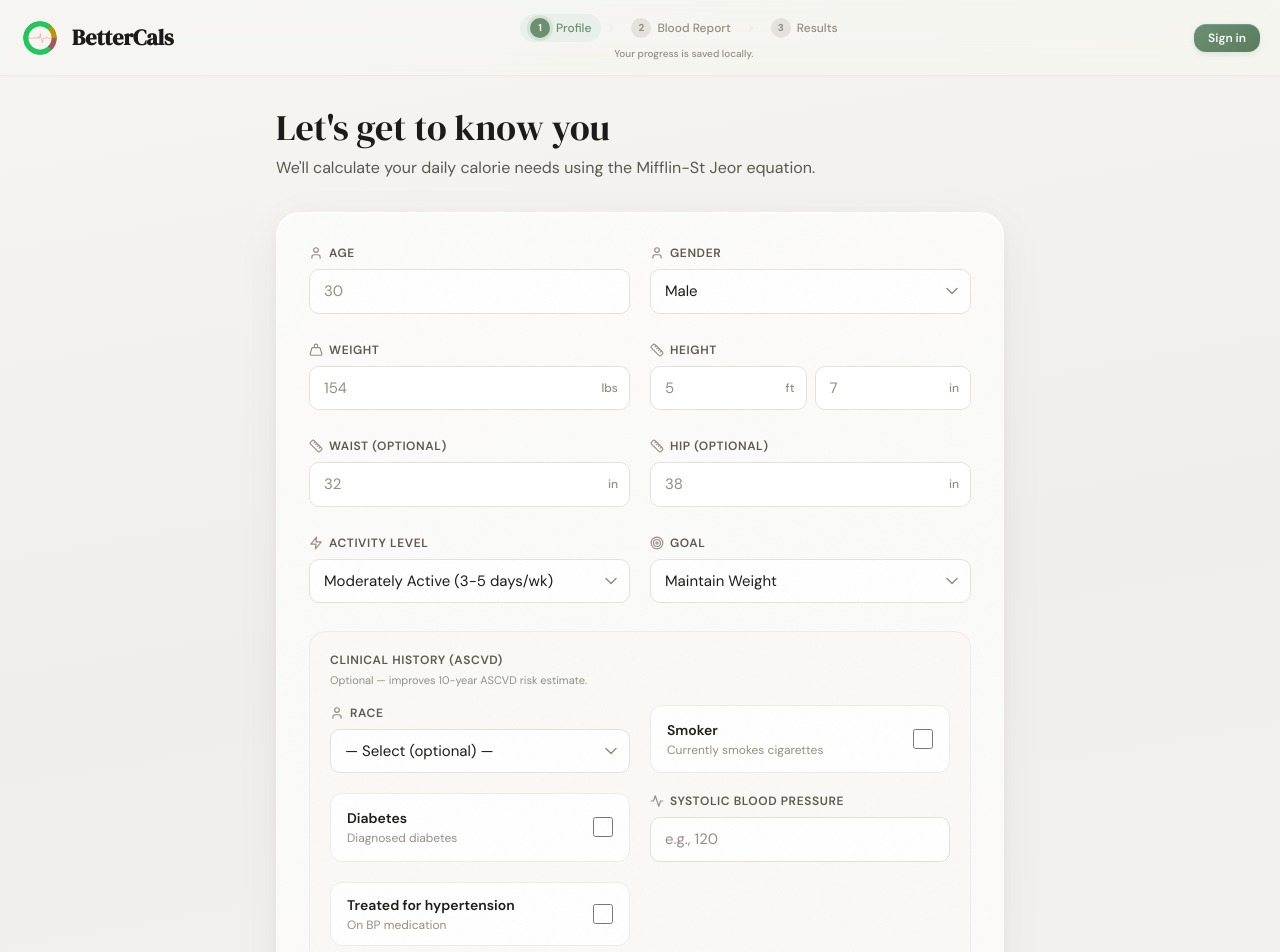
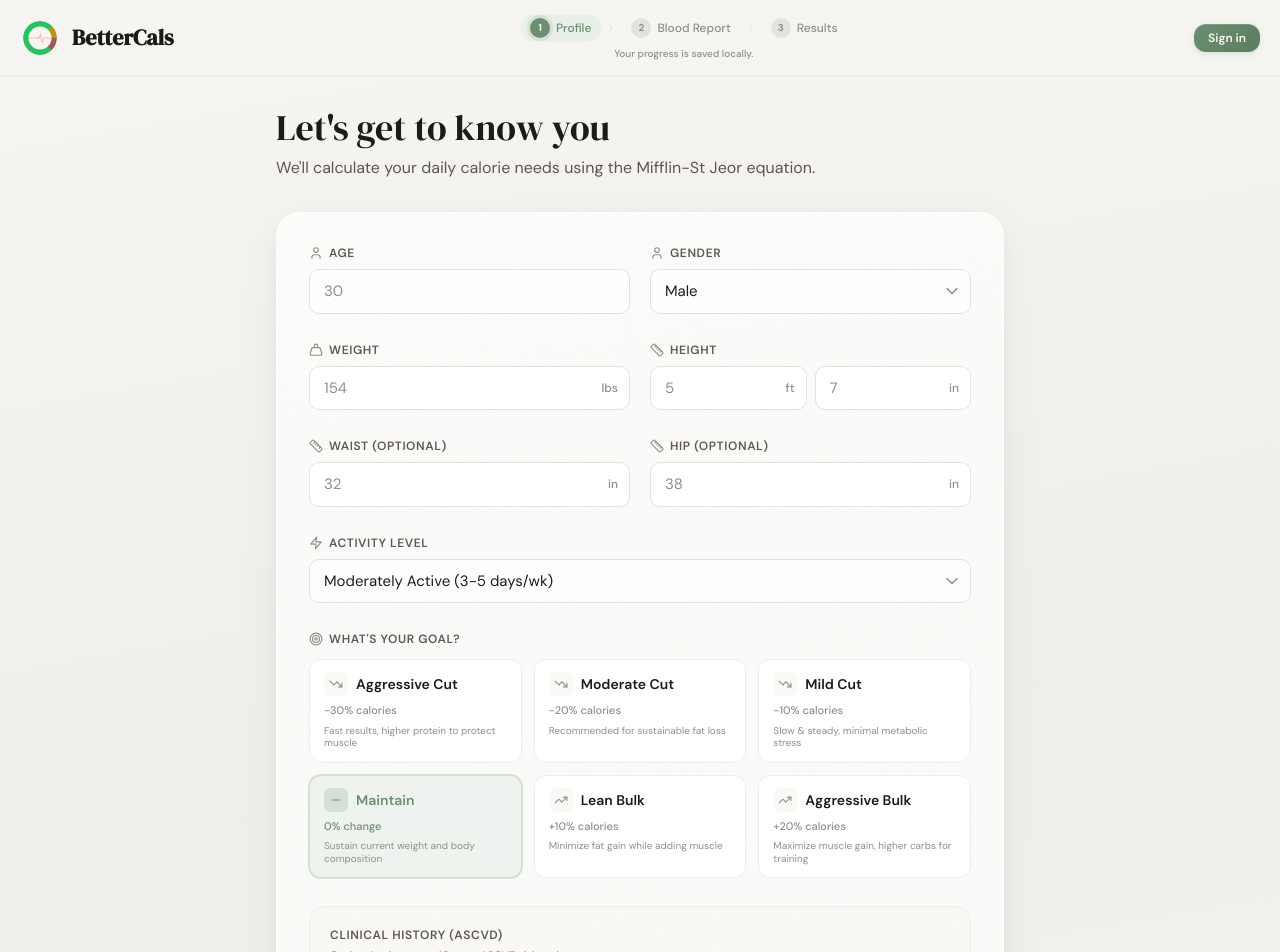
Before and after one commit to cyrusamalan/BetterCals, a Next.js app: page / in a window 1280 px wide. Shown: the top 952 px of the page. Built offline with nearby package versions, Linux system fonts and the light colour scheme; no server answers.

Commit message:
update profile

```diff
--- a/components/ProfileDropdown.tsx
+++ b/components/ProfileDropdown.tsx
@@ -41,7 +41,7 @@ export default function ProfileDropdown({ profile, onEditProfile }: ProfileDropd
   const initials = (user?.firstName?.[0] || user?.emailAddresses?.[0]?.emailAddress?.[0] || 'U').toUpperCase();
 
   const heightDisplay = `${profile.heightFeet}'${profile.heightInches}"`;
-  const goalLabel = profile.goal === 'lose' ? 'Lose' : profile.goal === 'gain' ? 'Gain' : 'Maintain';
+  const goalLabel = profile.goal.startsWith('lose') ? 'Lose' : profile.goal.startsWith('gain') ? 'Gain' : 'Maintain';
 
   return (
     <div ref={ref} className="relative">
--- a/components/TDEEForm.tsx
+++ b/components/TDEEForm.tsx
@@ -2,7 +2,7 @@
 
 import { useForm } from 'react-hook-form';
 import { UserProfile, ActivityLevel } from '@/types';
-import { ArrowRight, User, Ruler, Weight, Zap, Target, Activity } from 'lucide-react';
+import { ArrowRight, User, Ruler, Weight, Zap, Target, Activity, TrendingDown, Minus, TrendingUp } from 'lucide-react';
 
 interface TDEEFormProps {
   onSubmit: (profile: UserProfile) => void;
@@ -17,7 +17,7 @@ interface FormData {
   heightFeet: number;
   heightInches: number;
   activityLevel: ActivityLevel;
-  goal: 'lose' | 'maintain' | 'gain';
+  goal: 'lose-aggressive' | 'lose-moderate' | 'lose-mild' | 'maintain' | 'gain-lean' | 'gain-aggressive';
   smoker?: boolean;
   diabetic?: boolean;
   bloodPressureSystolic?: number;
@@ -27,7 +27,7 @@ interface FormData {
 }
 
 export default function TDEEForm({ onSubmit, initialValues }: TDEEFormProps) {
-  const { register, handleSubmit, formState: { errors } } = useForm<FormData>({
+  const { register, handleSubmit, watch, setValue, formState: { errors } } = useForm<FormData>({
     defaultValues: initialValues ? {
       age: initialValues.age,
       gender: initialValues.gender,
@@ -46,7 +46,7 @@ export default function TDEEForm({ onSubmit, initialValues }: TDEEFormProps) {
     } : {
       gender: 'male',
       activityLevel: 'moderate',
-      goal: 'maintain',
+      goal: 'maintain' as const,
       smoker: false,
       diabetic: false,
       treatedForHypertension: false,
@@ -194,8 +194,7 @@ export default function TDEEForm({ onSubmit, initialValues }: TDEEFormProps) {
         </FieldGroup>
       </div>
 
-      {/* Row 3: Activity + Goal */}
-      <div className="grid grid-cols-1 sm:grid-cols-2 gap-5">
+      {/* Row 3: Activity Level */}
       <FieldGroup icon={Zap} label="Activity Level">
         <select
           {...register('activityLevel', { required: true })}
@@ -209,17 +208,8 @@ export default function TDEEForm({ onSubmit, initialValues }: TDEEFormProps) {
         </select>
       </FieldGroup>
 
-        <FieldGroup icon={Target} label="Goal">
-          <select
-            {...register('goal', { required: true })}
-            className="select-field"
-          >
-            <option value="lose">Lose Weight (-20%)</option>
-            <option value="maintain">Maintain Weight</option>
-            <option value="gain">Build Muscle (+10%)</option>
-          </select>
-        </FieldGroup>
-      </div>
+      {/* Goal Selection Cards */}
+      <GoalSelector value={watch('goal')} onChange={(g) => setValue('goal', g)} />
 
       {/* Row 4: Clinical History (ASCVD) */}
       <div
@@ -317,6 +307,131 @@ export default function TDEEForm({ onSubmit, initialValues }: TDEEFormProps) {
   );
 }
 
+const GOAL_OPTIONS: {
+  value: FormData['goal'];
+  label: string;
+  desc: string;
+  detail: string;
+  icon: React.ElementType;
+  color: string;
+  bgColor: string;
+  borderColor: string;
+}[] = [
+  {
+    value: 'lose-aggressive',
+    label: 'Aggressive Cut',
+    desc: '-30% calories',
+    detail: 'Fast results, higher protein to protect muscle',
+    icon: TrendingDown,
+    color: 'var(--status-danger)',
+    bgColor: 'var(--status-danger-bg, #fef2f2)',
+    borderColor: 'var(--status-danger-border, #fecaca)',
+  },
+  {
+    value: 'lose-moderate',
+    label: 'Moderate Cut',
+    desc: '-20% calories',
+    detail: 'Recommended for sustainable fat loss',
+    icon: TrendingDown,
+    color: 'var(--status-warning, #d97706)',
+    bgColor: 'var(--status-warning-bg, #fffbeb)',
+    borderColor: 'var(--status-warning-border, #fde68a)',
+  },
+  {
+    value: 'lose-mild',
+    label: 'Mild Cut',
+    desc: '-10% calories',
+    detail: 'Slow & steady, minimal metabolic stress',
+    icon: TrendingDown,
+    color: 'var(--accent-warm, #b45309)',
+    bgColor: '#fdf8f0',
+    borderColor: '#f5e6d0',
+  },
+  {
+    value: 'maintain',
+    label: 'Maintain',
+    desc: '0% change',
+    detail: 'Sustain current weight and body composition',
+    icon: Minus,
+    color: 'var(--accent)',
+    bgColor: 'var(--status-normal-bg, #f0fdf4)',
+    borderColor: 'var(--status-normal-border, #bbf7d0)',
+  },
+  {
+    value: 'gain-lean',
+    label: 'Lean Bulk',
+    desc: '+10% calories',
+    detail: 'Minimize fat gain while adding muscle',
+    icon: TrendingUp,
+    color: 'var(--status-info, #2563eb)',
+    bgColor: 'var(--status-info-bg, #eff6ff)',
+    borderColor: 'var(--status-info-border, #bfdbfe)',
+  },
+  {
+    value: 'gain-aggressive',
+    label: 'Aggressive Bulk',
+    desc: '+20% calories',
+    detail: 'Maximize muscle gain, higher carbs for training',
+    icon: TrendingUp,
+    color: 'var(--status-info, #2563eb)',
+    bgColor: 'var(--status-info-bg, #eff6ff)',
+    borderColor: 'var(--status-info-border, #bfdbfe)',
+  },
+];
+
+function GoalSelector({ value, onChange }: { value: FormData['goal']; onChange: (g: FormData['goal']) => void }) {
+  return (
+    <div>
+      <label className="flex items-center gap-1.5 mb-3">
+        <Target className="w-3.5 h-3.5" style={{ color: 'var(--text-tertiary)' }} />
+        <span className="text-xs font-semibold uppercase tracking-wider" style={{ color: 'var(--text-secondary)' }}>
+          What&apos;s Your Goal?
+        </span>
+      </label>
+      <div className="grid grid-cols-2 sm:grid-cols-3 gap-3">
+        {GOAL_OPTIONS.map((opt) => {
+          const selected = value === opt.value;
+          const Icon = opt.icon;
+          return (
+            <button
+              key={opt.value}
+              type="button"
+              onClick={() => onChange(opt.value)}
+              className="relative flex flex-col items-start gap-1.5 rounded-xl px-3.5 py-3 text-left transition-all duration-200 cursor-pointer"
+              style={{
+                backgroundColor: selected ? opt.bgColor : 'var(--surface)',
+                border: `1.5px solid ${selected ? opt.borderColor : 'var(--border-light)'}`,
+                boxShadow: selected ? `0 0 0 1px ${opt.borderColor}` : 'none',
+              }}
+            >
+              <div className="flex items-center gap-2">
+                <div
+                  className="w-6 h-6 rounded-md flex items-center justify-center"
+                  style={{ backgroundColor: selected ? opt.borderColor : 'var(--bg-warm)' }}
+                >
+                  <Icon className="w-3.5 h-3.5" style={{ color: selected ? opt.color : 'var(--text-tertiary)' }} />
+                </div>
+                <span
+                  className="text-sm font-semibold"
+                  style={{ color: selected ? opt.color : 'var(--text-primary)' }}
+                >
+                  {opt.label}
+                </span>
+              </div>
+              <span className="text-[11px] font-medium" style={{ color: selected ? opt.color : 'var(--text-tertiary)' }}>
+                {opt.desc}
+              </span>
+              <span className="text-[10px] leading-tight" style={{ color: 'var(--text-tertiary)' }}>
+                {opt.detail}
+              </span>
+            </button>
+          );
+        })}
+      </div>
+    </div>
+  );
+}
+
 function FieldGroup({
   icon: Icon,
   label,
--- a/components/dashboard/CalorieTiersCard.tsx
+++ b/components/dashboard/CalorieTiersCard.tsx
@@ -5,7 +5,7 @@ import { Flame } from 'lucide-react';
 
 interface CalorieTiersCardProps {
   tiers: CalorieTier[];
-  userGoal: 'lose' | 'maintain' | 'gain';
+  userGoal: string;
   targetCalories: number;
 }
 
@@ -15,8 +15,8 @@ export default function CalorieTiersCard({ tiers, userGoal, targetCalories }: Ca
   }
 
   function tierMatchesGoal(tier: CalorieTier): boolean {
-    if (userGoal === 'lose') return tier.dailyChange < 0;
-    if (userGoal === 'gain') return tier.dailyChange > 0;
+    if (userGoal.startsWith('lose')) return tier.dailyChange < 0;
+    if (userGoal.startsWith('gain')) return tier.dailyChange > 0;
     return tier.dailyChange === 0;
   }
 
--- a/lib/calculations.ts
+++ b/lib/calculations.ts
@@ -67,14 +67,20 @@ export function calculateTDEE(profile: UserProfile): TDEEResult {
 
   // Adjust for goal
   // Deficit/surplus ratios per common sports nutrition guidelines (ISSN, NASM):
-  // - Weight loss: 20% deficit is moderate and preserves lean mass (Helms et al., 2014)
-  // - Weight gain: 10% surplus minimizes fat gain during a lean bulk (Iraki et al., 2019)
-  let targetCalories = tdee;
-  if (profile.goal === 'lose') {
-    targetCalories = Math.round(tdee * 0.8);
-  } else if (profile.goal === 'gain') {
-    targetCalories = Math.round(tdee * 1.1);
-  }
+  // - Aggressive cut: 30% deficit (contest prep pace, risk of muscle loss — Helms et al., 2014)
+  // - Moderate cut: 20% deficit (standard recommendation, preserves lean mass)
+  // - Mild cut: 10% deficit (slow & sustainable, minimal metabolic adaptation)
+  // - Lean bulk: 10% surplus (minimizes fat gain — Iraki et al., 2019)
+  // - Aggressive bulk: 20% surplus (faster mass gain, higher fat accrual)
+  const goalMultipliers: Record<UserProfile['goal'], number> = {
+    'lose-aggressive': 0.7,
+    'lose-moderate': 0.8,
+    'lose-mild': 0.9,
+    'maintain': 1.0,
+    'gain-lean': 1.1,
+    'gain-aggressive': 1.2,
+  };
+  const targetCalories = Math.round(tdee * goalMultipliers[profile.goal]);
 
   return {
     bmr: Math.round(bmr),
@@ -136,9 +142,9 @@ export function generateInsights(profile: UserProfile, tdee: TDEEResult, markers
     type: 'info',
     title: 'Your Maintenance Calories',
     description: `Based on your profile (${profile.weightLbs} lbs, ${profile.heightFeet}'${profile.heightInches}"), you burn approximately ${tdee.tdee} calories per day.`,
-    recommendation: profile.goal === 'lose'
+    recommendation: profile.goal.startsWith('lose')
       ? `To lose weight sustainably, aim for ${tdee.targetCalories} calories daily.`
-      : profile.goal === 'gain'
+      : profile.goal.startsWith('gain')
       ? `To gain lean mass, aim for ${tdee.targetCalories} calories daily.`
       : `Maintain your current intake of ${tdee.targetCalories} calories.`,
   });
@@ -240,12 +246,16 @@ export function calculateCalorieTiers(tdee: number): CalorieTier[] {
   ];
 }
 
-export function calculateMacros(calories: number, goal: 'lose' | 'maintain' | 'gain'): MacroBreakdown {
-  const ratios = goal === 'lose'
-    ? { p: 40, c: 30, f: 30 }
-    : goal === 'gain'
-    ? { p: 35, c: 40, f: 25 }
-    : { p: 30, c: 40, f: 30 };
+export function calculateMacros(calories: number, goal: UserProfile['goal']): MacroBreakdown {
+  const macroRatios: Record<UserProfile['goal'], { p: number; c: number; f: number }> = {
+    'lose-aggressive': { p: 45, c: 25, f: 30 },  // very high protein to protect muscle in steep deficit
+    'lose-moderate':   { p: 40, c: 30, f: 30 },
+    'lose-mild':       { p: 35, c: 35, f: 30 },
+    'maintain':        { p: 30, c: 40, f: 30 },
+    'gain-lean':       { p: 35, c: 40, f: 25 },
+    'gain-aggressive': { p: 30, c: 45, f: 25 },   // higher carbs to fuel heavy training
+  };
+  const ratios = macroRatios[goal];
 
   const proteinGrams = Math.round((calories * ratios.p / 100) / 4);
   const carbGrams = Math.round((calories * ratios.c / 100) / 4);
@@ -442,7 +452,7 @@ function calculateMealTiming(
   targetCalories: number,
   goal: UserProfile['goal'],
 ): MealTimingSuggestion[] {
-  if (goal === 'lose') {
+  if (goal.startsWith('lose')) {
     // Front-loaded: 35% breakfast, 35% lunch, 10% snack, 20% dinner
     return [
       { meal: 'Breakfast', time: '7:00–8:00 AM', calories: Math.round(targetCalories * 0.35), focus: 'Protein + fiber to sustain satiety' },
@@ -452,7 +462,7 @@ function calculateMealTiming(
     ];
   }
 
-  if (goal === 'gain') {
+  if (goal.startsWith('gain')) {
     // High-frequency: 25% each for 4 meals to maximize MPS
     return [
       { meal: 'Breakfast', time: '7:00–8:00 AM', calories: Math.round(targetCalories * 0.25), focus: 'Protein + carbs to break overnight fast' },
--- a/types/index.ts
+++ b/types/index.ts
@@ -6,7 +6,7 @@ export interface UserProfile {
   heightFeet: number; // feet - user input
   heightInches: number; // inches - user input
   activityLevel: ActivityLevel;
-  goal: 'lose' | 'maintain' | 'gain';
+  goal: 'lose-aggressive' | 'lose-moderate' | 'lose-mild' | 'maintain' | 'gain-lean' | 'gain-aggressive';
   smoker?: boolean;
   diabetic?: boolean;
   bloodPressureSystolic?: number;
```
Also changed, not shown: 1 other file (tests, documents, lock files or other folders). Lines whose indentation alone changed are shown as unchanged.
